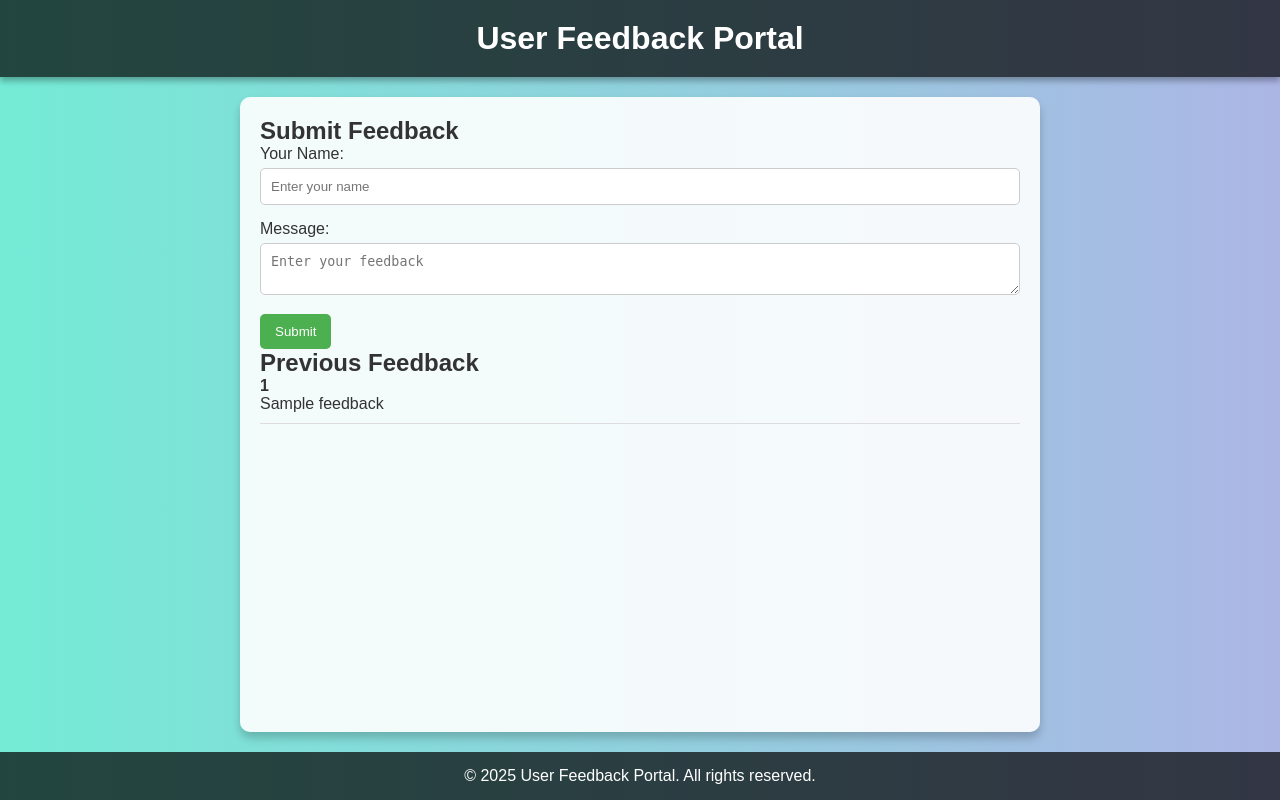
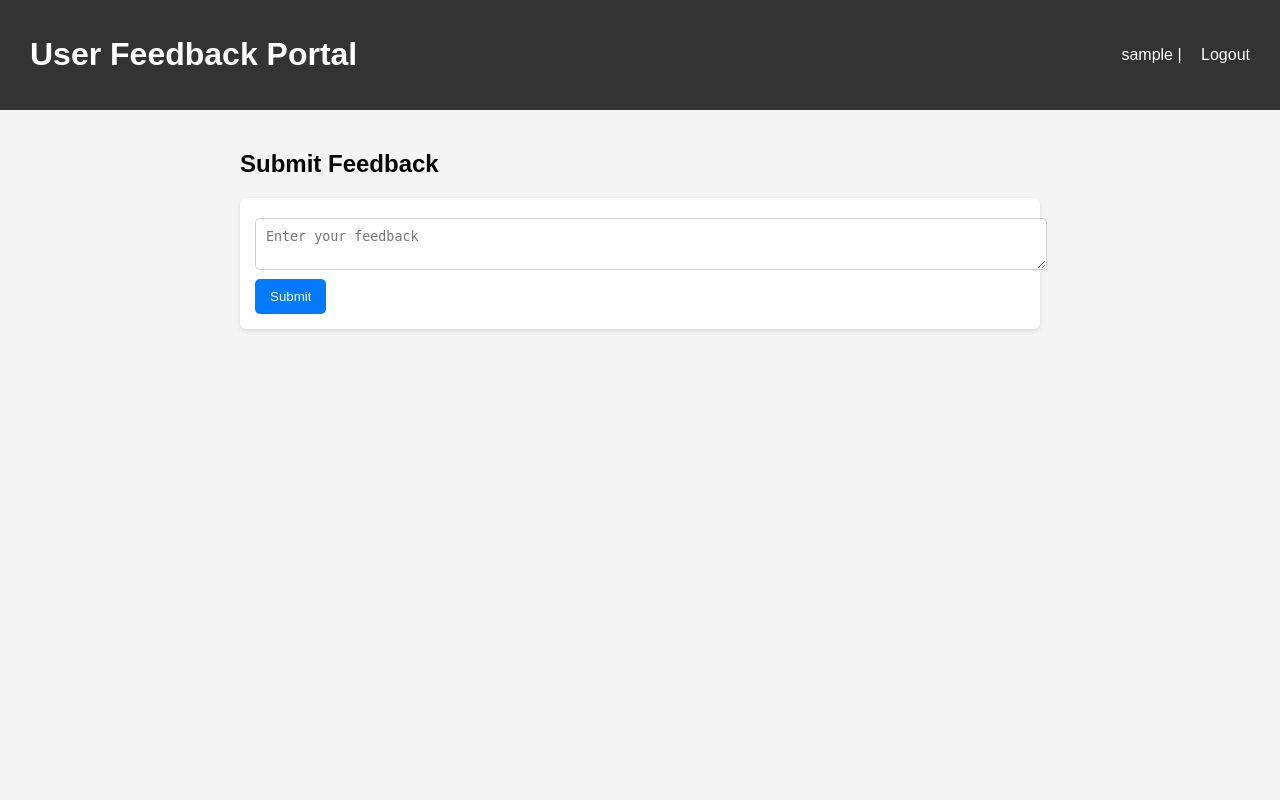
Before and after one commit to phani226/customerfeedback, a Flask app: template templates/index.html in a window 1280 px wide. Run offline with Flask 3, Linux system fonts and the light colour scheme; the template is opened without the code that fills it: most values are stand-ins (such as "Sample title", 1, 10 or a date in 2020).

Commit message:
admin and user123 login

```diff
--- a/app.py
+++ b/app.py
@@ -1,37 +1,103 @@
-from flask import Flask, render_template, request, redirect
+from flask import Flask, render_template, request, redirect, session
 import sqlite3
 import os
 
 app = Flask(__name__)
+app.secret_key = "your_secret_key"
 DB_PATH = "feedback.db"
 
-# Create table if not exists
+# Sample backup feedback
+backup_feedback = [
+    ("user1", "User1's first feedback"),
+    ("user2", "User2's feedback"),
+    ("user3", "User3 says hello"),
+    ("user1", "User1's second feedback")
+]
+
+# Initialize database
 def init_db():
+    db_exists = os.path.exists(DB_PATH)
     with sqlite3.connect(DB_PATH) as conn:
         conn.execute("""
             CREATE TABLE IF NOT EXISTS feedback (
                 id INTEGER PRIMARY KEY AUTOINCREMENT,
-                name TEXT NOT NULL,
+                username TEXT NOT NULL,
                 message TEXT NOT NULL
             )
         """)
+        # Restore backup if table empty
+        count = conn.execute("SELECT COUNT(*) FROM feedback").fetchone()[0]
+        if count == 0:
+            conn.executemany(
+                "INSERT INTO feedback (username, message) VALUES (?, ?)",
+                backup_feedback
+            )
+            conn.commit()
 
+# Login page
+@app.route("/login", methods=["GET", "POST"])
+def login():
+    error = None
+    if request.method == "POST":
+        uid = request.form.get("uid")
+        password = request.form.get("password")
+
+        # Admin
+        if uid == "admin" and password == "admin":
+            session["role"] = "admin"
+            session["username"] = "admin"
+            return redirect("/")
+
+        # Users
+        elif uid in ["user1", "user2", "user3"] and password == "1234":
+            session["role"] = "user"
+            session["username"] = uid
+            return redirect("/")
+
+        else:
+            error = "Invalid credentials"
+
+    return render_template("login.html", error=error)
+
+# Logout
+@app.route("/logout")
+def logout():
+    session.clear()
+    return redirect("/login")
+
+# Main page
 @app.route("/", methods=["GET", "POST"])
 def index():
+    if "username" not in session:
+        return redirect("/login")
+
+    username = session["username"]
+    role = session["role"]
+
+    # Handle new feedback submission
     if request.method == "POST":
-        name = request.form.get("name")
         message = request.form.get("message")
-
-        if name and message:
+        if message:
             with sqlite3.connect(DB_PATH) as conn:
-                conn.execute("INSERT INTO feedback (name, message) VALUES (?, ?)", (name, message))
+                conn.execute(
+                    "INSERT INTO feedback (username, message) VALUES (?, ?)",
+                    (username, message)
+                )
+                conn.commit()
             return redirect("/")
 
+    # Fetch feedback
     with sqlite3.connect(DB_PATH) as conn:
-        feedbacks = conn.execute("SELECT name, message FROM feedback ORDER BY id DESC").fetchall()
+        if role == "admin":
+            feedbacks = conn.execute(
+                "SELECT username, message FROM feedback ORDER BY id DESC"
+            ).fetchall()
+        else:
+            feedbacks = []  # Users do not see other feedback
 
-    return render_template("index.html", feedbacks=feedbacks)
+    return render_template("index.html", feedbacks=feedbacks, role=role, username=username)
+
 
 if __name__ == "__main__":
     init_db()
-    app.run(host="0.0.0.0", port=5000)
+    app.run(debug=True)
--- a/templates/index.html
+++ b/templates/index.html
@@ -2,44 +2,50 @@
 <html lang="en">
 <head>
     <meta charset="UTF-8">
-    <title>User Feedback</title>
-    <!-- Link external CSS -->
-    <link rel="stylesheet" href="{{ url_for('static', filename='styles.css') }}">
+    <title>User Feedback Portal</title>
+    <style>
+        body { font-family: Arial; margin:0; padding:0; background:#f4f4f4; }
+        header { background:#333; color:white; padding:15px 30px; display:flex; justify-content:space-between; align-items:center; }
+        main { padding:20px 30px; max-width:800px; margin:auto; }
+        .feedback { background:white; padding:15px; margin:10px 0; border-radius:6px; box-shadow:0 2px 5px rgba(0,0,0,0.1); }
+        .feedback strong { display:block; margin-bottom:5px; }
+        form { background:white; padding:15px; border-radius:6px; margin:15px 0; box-shadow:0 2px 5px rgba(0,0,0,0.1); }
+        input, textarea { width:100%; padding:10px; margin:5px 0; border-radius:5px; border:1px solid #ccc; }
+        button { padding:10px 15px; background:#007bff; color:white; border:none; border-radius:5px; cursor:pointer; }
+        button:hover { background:#0056b3; }
+        .nav-menu a { color:white; text-decoration:none; margin-left:15px; }
+    </style>
 </head>
 <body>
     <header>
         <h1>User Feedback Portal</h1>
+        <div class="nav-menu">
+            {% if role == 'admin' %}
+                Admin | <a href="/logout">Logout</a>
+            {% else %}
+                {{ username }} | <a href="/logout">Logout</a>
+            {% endif %}
+        </div>
     </header>
 
     <main>
-        <section class="feedback-form">
-            <h2>Submit Feedback</h2>
-            <form method="POST">
-                <label>Your Name:</label><br>
-                <input type="text" name="name" placeholder="Enter your name" required><br>
-
-                <label>Message:</label><br>
-                <textarea name="message" placeholder="Enter your feedback" required></textarea><br>
-
-                <button type="submit">Submit</button>
-            </form>
-        </section>
-
-        <section class="feedback-list">
-            <h2>Previous Feedback</h2>
+        {% if role == 'admin' %}
+            <h2>All Feedback</h2>
             {% for fb in feedbacks %}
                 <div class="feedback">
-                    <strong>{{ fb[0] }}</strong><br>
+                    <strong>{{ fb[0] }}</strong>
                     <p>{{ fb[1] }}</p>
                 </div>
             {% else %}
                 <p>No feedback yet.</p>
             {% endfor %}
-        </section>
+        {% endif %}
+
+        <h2>Submit Feedback</h2>
+        <form method="POST">
+            <textarea name="message" placeholder="Enter your feedback" required></textarea>
+            <button type="submit">Submit</button>
+        </form>
     </main>
-
-    <footer>
-        <p>© 2025 User Feedback Portal. All rights reserved.</p>
-    </footer>
 </body>
 </html>
```
Also changed, not shown: migrate_feedback.py (added, +50 -0 lines), templates/login.html (added, +27 -0 lines), README.md, feedback.db, feedback_backup.db (added).
